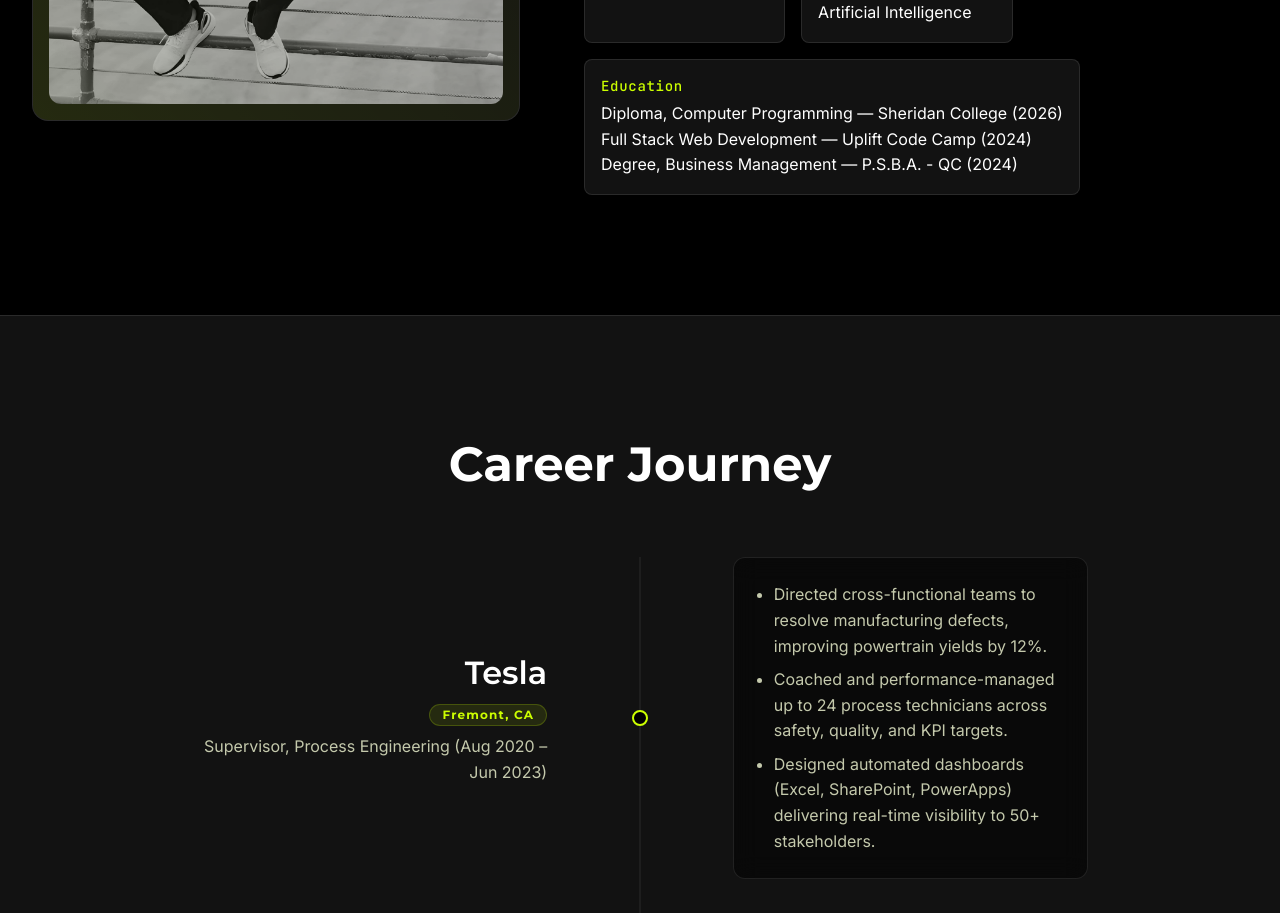
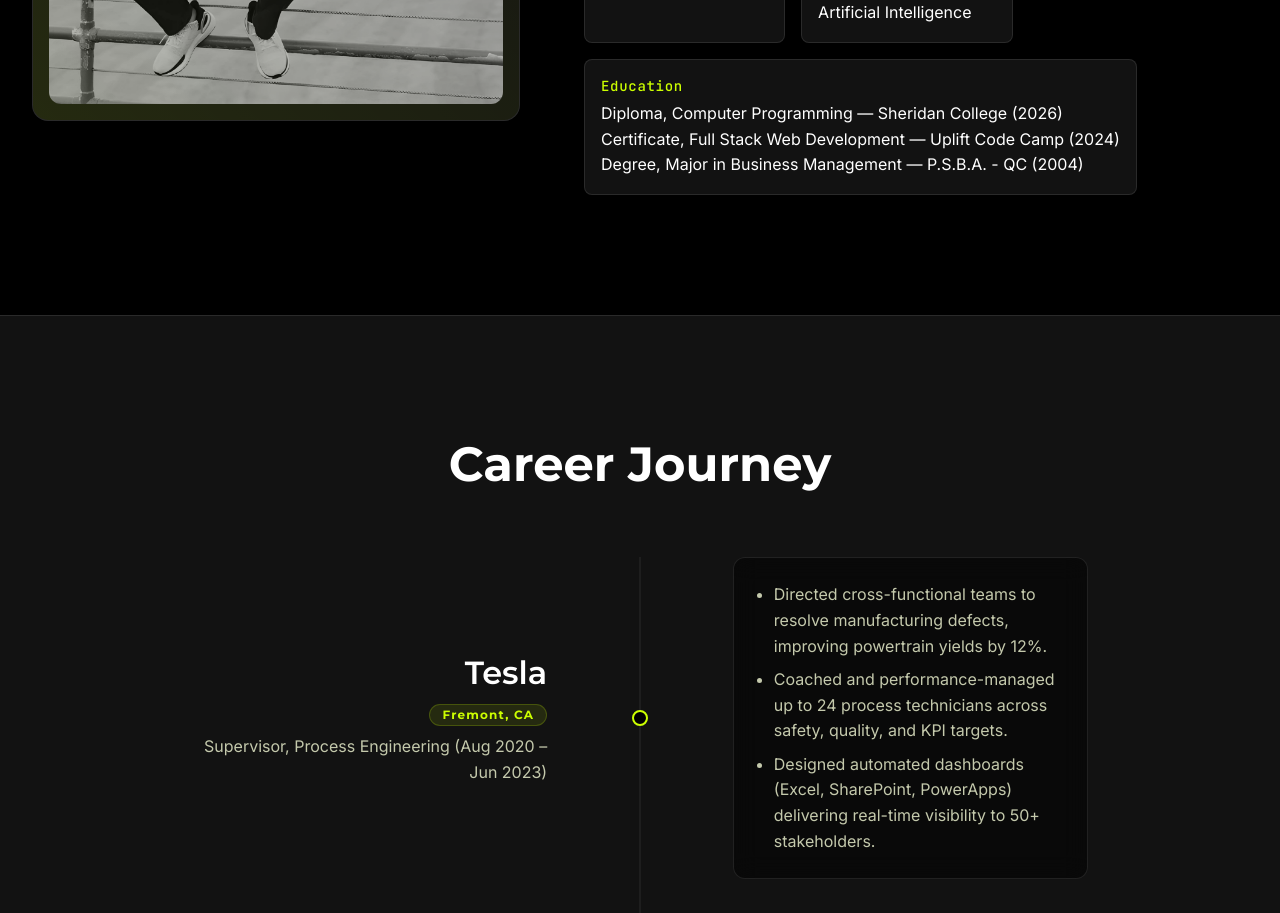
Before and after one commit to mikelagumbay22/jmlagumbay.com, a React (Vite) app: page / in a window 1280 px wide. Shown: the part 1360-2273 px from the top of the page. Built offline with nearby package versions, Linux system fonts and the light colour scheme; no server answers.

Commit message:
fix: education

```diff
--- a/src/components/About.jsx
+++ b/src/components/About.jsx
@@ -60,8 +60,8 @@
               </span>
               <ul className="font-body-md text-body-md text-primary">
                 <li>Diploma, Computer Programming — Sheridan College (2026)</li>
-                <li>Full Stack Web Development — Uplift Code Camp (2024)</li>
-                <li>Degree, Business Management — P.S.B.A. - QC (2024)</li>
+                <li>Certificate, Full Stack Web Development — Uplift Code Camp (2024)</li>
+                <li>Degree, Major in Business Management — P.S.B.A. - QC (2004)</li>
               </ul>
             </div>
           </div>
```
